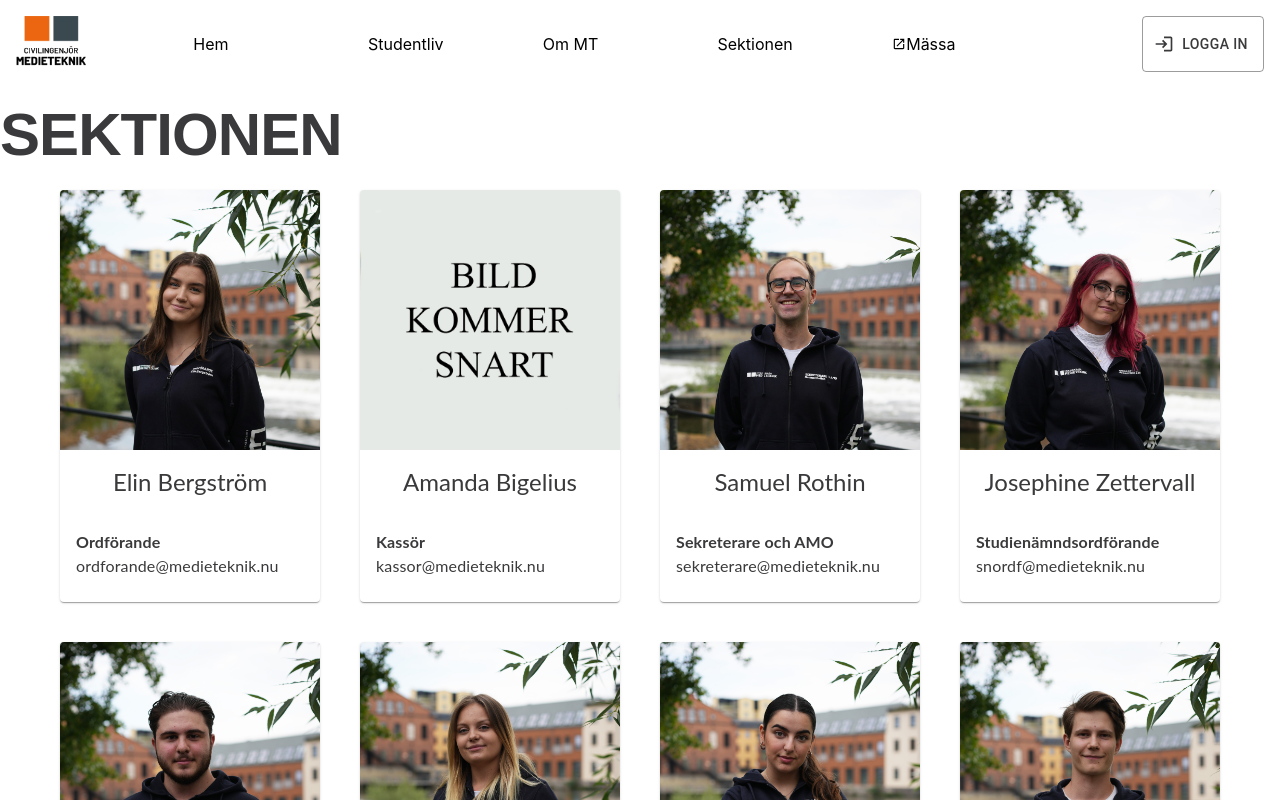
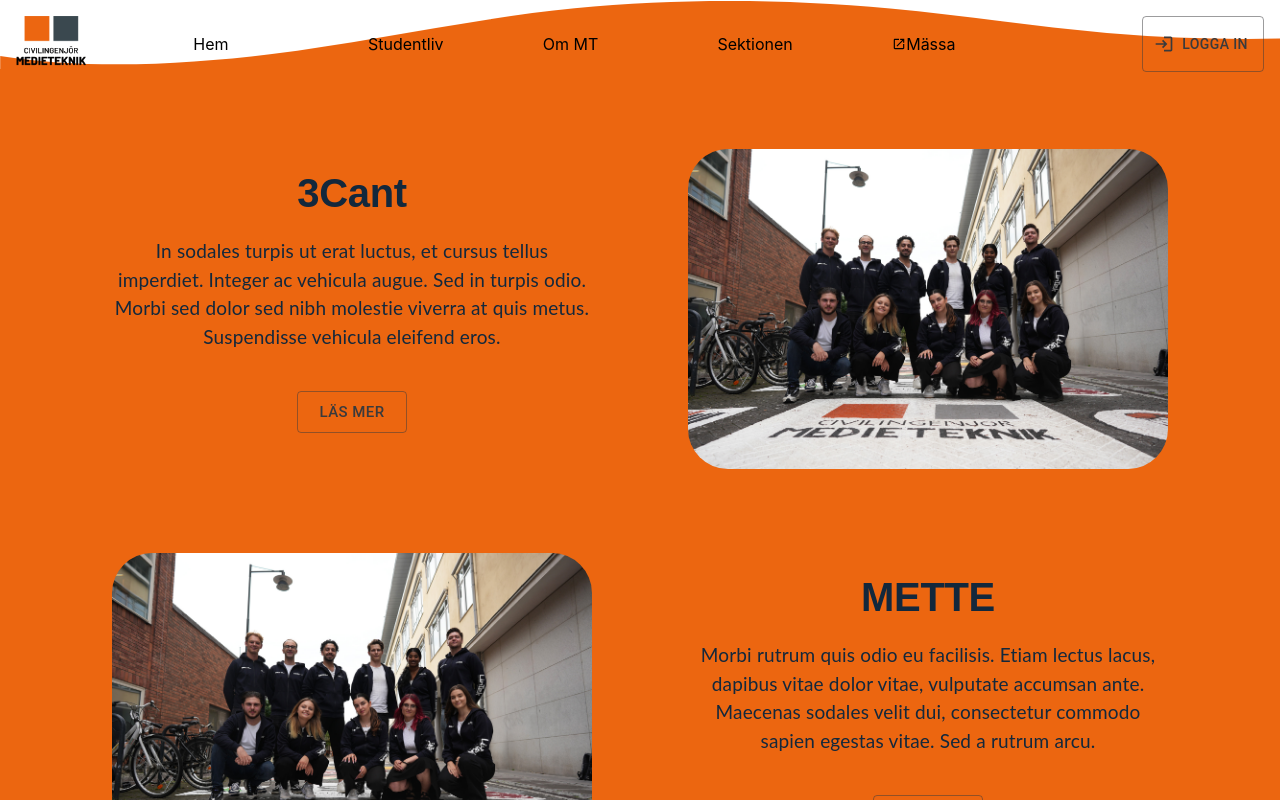
Before and after one commit to webbchef/medieteknik, a Next.js app in the folder frontend/: page /sektionen in a window 1280 px wide. Shown: the top 800 px of the page. Built offline with nearby package versions, Linux system fonts and the light colour scheme.

Commit message:
Lägg till sektion om mette och 3cant

```diff
--- /dev/null
+++ b/frontend/components/general/ImageWithSummary.tsx
@@ -0,0 +1,37 @@
+import { Grid, Button, Typography } from "@mui/material";
+import { Stack, GridDirection } from "@mui/system";
+import Image, { StaticImageData } from "next/image";
+
+interface InputProps {
+  imageSrc: StaticImageData;
+  title: string;
+  text: string;
+  direction: GridDirection;
+  link: string;
+}
+
+export default function ImageWithSummary(props: InputProps) {
+  return (
+    <Grid
+      container
+      direction={props.direction}
+      justifyContent="center"
+      alignItems="center"
+      sx={{paddingBottom: "80px", maxWidth: "1200px", margin: "auto"}}
+    >
+        <Grid item xs={7} md={5}>
+            <Image style={{ borderRadius: "40px"}} src={props.imageSrc} />
+        </Grid>
+        <Grid item xs={0} md={1}/>
+        <Grid item xs={9} md={5}>
+            <Stack>
+              <Typography variant="h2" align="center" sx={{ color: "inherit" }} >{props.title}</Typography>
+              <Typography variant="body1" align="center" sx={{ color: "inherit", fontSize: "19px"}}>{props.text}</Typography>
+              {props.link != "" &&
+                <Button href={props.link} variant="outlined" size="large" sx={{ margin: "40px auto" }}>Läs Mer</Button>
+              }
+            </Stack>
+        </Grid>
+    </Grid>
+  );
+}
--- a/frontend/pages/sektionen/index.tsx
+++ b/frontend/pages/sektionen/index.tsx
@@ -1,14 +1,17 @@
 import Head from "next/head";
-import Image from "next/image";
 import type { NextPage } from "next";
 import { useState } from "react";
 import tempContent from "../tempContent.json";
-import { Button, Grid, Typography } from "@mui/material";
+import { Container, Box, Grid } from "@mui/material";
 import PresentationModal from "../../components/about/PresentationModal";
 import PresentationCard from "../../components/about/PresentationCard";
 import { motion } from "framer-motion";
 import { fadeInUp } from "../../animations/constants";
 import { Styrare } from "../../utils/types";
+import ImageWithSummary from "../../components/general/ImageWithSummary";
+import GruppBild from "../../assets/gruppbild.jpg"
+import WavyBackground from "../../components/general/WavyBackground";
+
 // export default function PresentationPage() {
 const PresentationPage: NextPage = () => {
   const styrare: Styrare[] = tempContent.styrareContent;
@@ -28,10 +31,34 @@ const PresentationPage: NextPage = () => {
         <meta name="description" content="Generated by create next app" />
         <link rel="icon" href="/favicon.ico" />
       </Head>
-      <Grid container sx={{ marginTop: "100px" }}>
-        <Typography variant="h1">SEKTIONEN</Typography>
-      </Grid>
-      <Grid container sx={{ maxWidth: "1200px", margin: "auto" }}>
+
+      {/* Styrelsen */}
+
+      {/* Mette & #3Cant */}
+
+      <WavyBackground bgColor="#EC6610" textColor="#13283c">
+        <Container sx={{ paddingTop: "80px"}}>
+          <ImageWithSummary
+            direction="row-reverse"
+            imageSrc={GruppBild}
+            title="3Cant"
+            text="In sodales turpis ut erat luctus, et cursus tellus imperdiet. Integer ac vehicula augue. Sed in turpis odio. Morbi sed dolor sed nibh molestie viverra at quis metus. Suspendisse vehicula eleifend eros."
+            link="https://www.3cant.com/"
+          />
+          <ImageWithSummary
+            direction="row"
+            imageSrc={GruppBild}
+            title="METTE"
+            text="Morbi rutrum quis odio eu facilisis. Etiam lectus lacus, dapibus vitae dolor vitae, vulputate accumsan ante. Maecenas sodales velit dui, consectetur commodo sapien egestas vitae. Sed a rutrum arcu."
+            link="temp"
+          />
+        </Container>
+      </WavyBackground>
+
+      {/* Styrelse-Grid*/}
+
+      <Grid container sx={{ maxWidth: "1200px", margin: "auto", padding: "50px 0"}}
+      >
         {styrare.map((styr, index) => (
           <Grid item xs={6} md={3} key={index} sx={{ p: "20px", height: "100%" }}>
             <motion.div
@@ -47,6 +74,7 @@ const PresentationPage: NextPage = () => {
           </Grid>
         ))}
       </Grid>
+
       {modalOpen && (
         <PresentationModal
           open={modalOpen}
```
